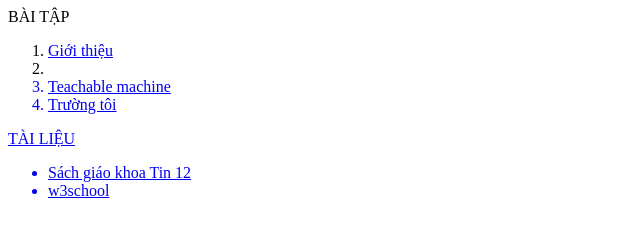
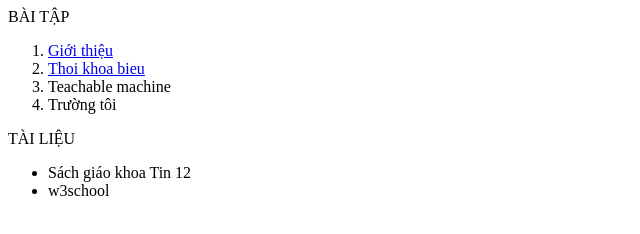
Before and after one commit to dhv7208-coder/dhv7208, a plain HTML site: page index.html in a window 1280 px wide. Shown: the whole page, without its empty margins (0-640 px from the left). Drawn offline with Linux system fonts and the light colour scheme.

Commit message:
Update index.html

```diff
--- a/index.html
+++ b/index.html
@@ -6,7 +6,7 @@
     BÀI TẬP
     <ol>
       <li> <a href="contents/index.html" target="_blank"> Giới thiệu </a> </li>
-      <li> <a href="contents/tkb.html" target="_blank> Thoi khoa bieu <a/></li>
+      <li> <a href="contents/tkb.html" target="_blank"> Thoi khoa bieu <a/></li>
       <li>Teachable machine</li>
       <li>Trường tôi</li>
     </ol>
```
